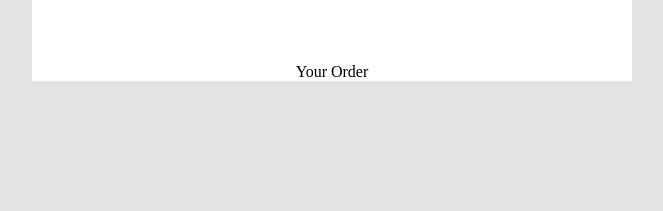
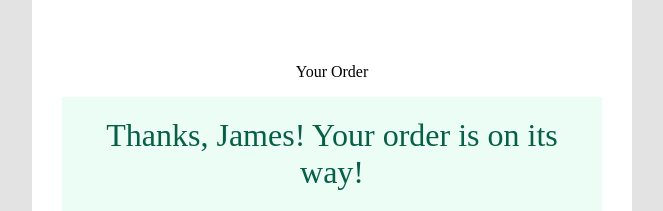
Before and after one commit to anwarrahim/mini-restaurant-app, a website with bundled scripts: page index.html in a window 1280 px wide. Shown: the part 715-926 px from the top of the page, without its empty margins (308-971 px from the left). Before the commit the page ends 812 px from the top, so only its background shows below. Built offline with nearby package versions, Linux system fonts and the light colour scheme; a web font is replaced by a local one.

Commit message:
feat: add order confirmation section and implement payment button functionality

```diff
--- a/index.html
+++ b/index.html
@@ -69,6 +69,9 @@
             </div>
         </div>
     </section>
+    <section class="thanks-for-buying" id="thanks-for-buying">
+        <p>Thanks, James! Your order is on its way!</p>
+    </section>
 
     </div>
         <script src="script.js" type="module"></script>
--- a/script.js
+++ b/script.js
@@ -42,6 +42,9 @@ document.addEventListener('click', function(e){
 
      if (e.target && e.target.id === 'buy-btn'){
         document.getElementById('class-card-details').style.display = 'block'
+    }
+    else if (e.target && e.target.id === 'btn-pay'){
+        document.getElementById('class-card-details').style.display = 'none'
     }
 
 })
--- a/style.css
+++ b/style.css
@@ -19,6 +19,7 @@ body {
     font-size: 28px;
     font-weight: 400;
     line-height: 24px;
+    display: block;
 }
 
 .header-txt{
@@ -194,3 +195,13 @@ cursor: pointer;
     align-items: center;
     z-index: 2;
 }
+.thanks-for-buying p{
+    text-align: center;
+    font-size: 32px;
+    width: 500px;
+    color: #065F46;
+    background-color:#ECFDF5;
+    /* display: inline-block; */
+    padding: 20px 20px;
+    margin: 0 auto;
+}
```
